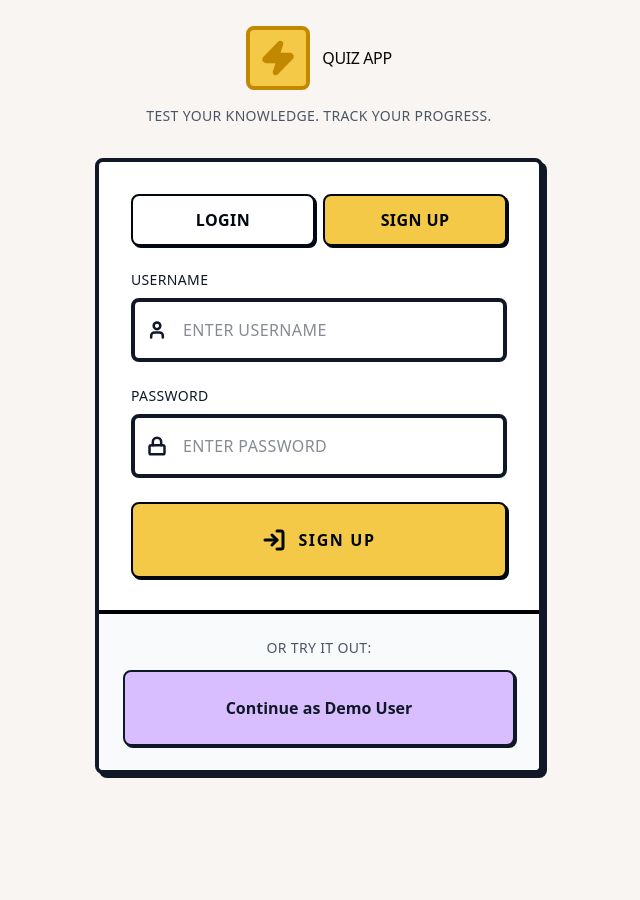
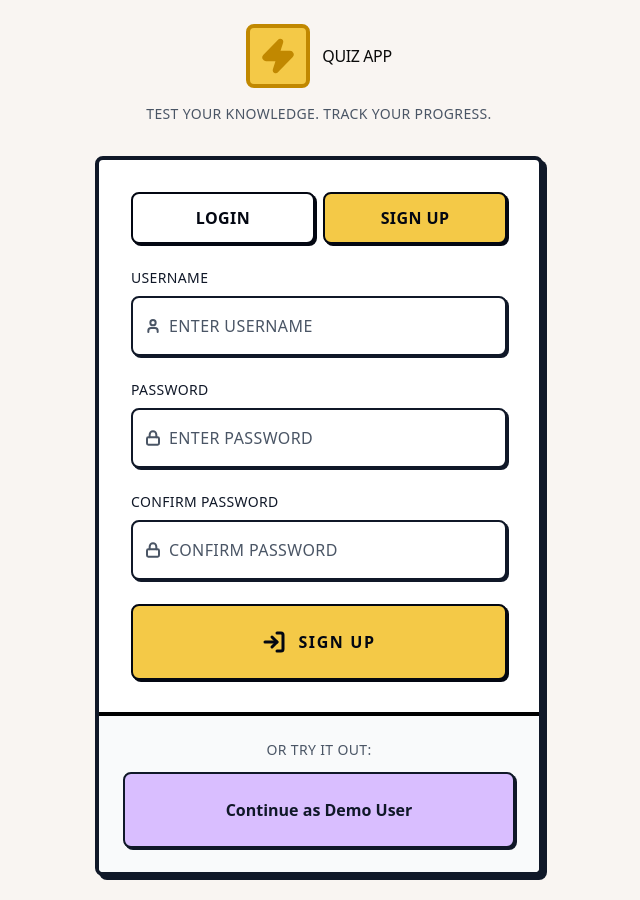
Before and after one commit to JakeerC/quiz-blitz, a Next.js app: page /login in a window 1280 px wide. Both pictures are taken after a click on the button "SIGN UP". Shown: the whole page, without its empty margins (321-961 px from the left). Before the commit the page ends 800 px from the top, so only its background shows below. Built offline with nearby package versions, Linux system fonts and the light colour scheme.

Commit message:
refact: refactor login/signup forms to use it.

```diff
--- a/src/app/history/component.tsx
+++ b/src/app/history/component.tsx
@@ -10,7 +10,6 @@ import {
 } from 'lucide-react';
 import {Button} from '@/components/ui/Button';
 import {cn, soundManager} from '@/utils';
-import {color} from '@/constants/colors';
 import {Difficulty, Grade} from '@/types';
 import {mockHistory} from '@/mocks/history';
 import {Badge} from '@/components/ui/Badge';
--- a/src/app/login/component.tsx
+++ b/src/app/login/component.tsx
@@ -1,8 +1,14 @@
 import {useState} from 'react';
-import {User, Lock, LogIn} from 'lucide-react';
+import {User, Lock, LogIn, Check, X, CircleX} from 'lucide-react';
 import {Button} from '@/components/ui/Button';
 import {Logo} from '@/components/ui/Logo';
 import {soundManager} from '@/utils';
+import {Input} from '@/components/ui/Input';
+import {
+  InputGroup,
+  InputGroupAddon,
+  InputGroupInput,
+} from '@/components/ui/InputGroup';
 
 type LoginProps = {
   onLogin: (username: string) => void;
@@ -11,6 +17,7 @@ type LoginProps = {
 export function Login({onLogin}: LoginProps) {
   const [username, setUsername] = useState('');
   const [password, setPassword] = useState('');
+  const [confirmPassword, setConfirmPassword] = useState('');
   const [isLogin, setIsLogin] = useState(true);
 
   const handleSubmit = (e: React.FormEvent) => {
@@ -67,21 +74,18 @@ export function Login({onLogin}: LoginProps) {
                 <label className="mb-2 block text-sm tracking-wide uppercase">
                   Username
                 </label>
-                <div className="relative">
-                  <User
-                    className="absolute top-1/2 left-4 -translate-y-1/2"
-                    size={20}
-                    strokeWidth={3}
-                  />
-                  <input
+                <InputGroup>
+                  <InputGroupInput
+                    placeholder="Enter username"
                     type="text"
                     value={username}
                     onChange={(e) => setUsername(e.target.value)}
-                    className="focus:border-primary border-box w-full bg-white py-4 pr-4 pl-12 tracking-wide uppercase focus:outline-none"
-                    placeholder="Enter username"
                     required
                   />
-                </div>
+                  <InputGroupAddon>
+                    <User size={20} strokeWidth={3} />
+                  </InputGroupAddon>
+                </InputGroup>
               </div>
 
               {/* Password Input */}
@@ -89,22 +93,48 @@ export function Login({onLogin}: LoginProps) {
                 <label className="mb-2 block text-sm tracking-wide uppercase">
                   Password
                 </label>
-                <div className="relative">
-                  <Lock
-                    className="absolute top-1/2 left-4 -translate-y-1/2"
-                    size={20}
-                    strokeWidth={3}
-                  />
-                  <input
+                <InputGroup>
+                  <InputGroupInput
+                    placeholder="Enter password"
                     type="password"
                     value={password}
                     onChange={(e) => setPassword(e.target.value)}
-                    className="focus:border-primary border-box w-full bg-white py-4 pr-4 pl-12 tracking-wide uppercase focus:outline-none"
-                    placeholder="Enter password"
                     required
                   />
+                  <InputGroupAddon>
+                    <Lock size={20} strokeWidth={3} />
+                  </InputGroupAddon>
+                </InputGroup>
+              </div>
+
+              {/* Confirm password Input */}
+              {!isLogin && (
+                <div>
+                  <label className="mb-2 block text-sm tracking-wide uppercase">
+                    Confirm Password
+                  </label>
+                  <InputGroup>
+                    <InputGroupInput
+                      placeholder="Confirm password"
+                      type="password"
+                      value={confirmPassword}
+                      onChange={(e) => setConfirmPassword(e.target.value)}
+                      required
+                    />
+                    <InputGroupAddon>
+                      <Lock size={20} strokeWidth={3} />
+                    </InputGroupAddon>
+                    <InputGroupAddon align="inline-end">
+                      {confirmPassword &&
+                        (password === confirmPassword ? (
+                          <Check size={20} strokeWidth={3} color="green" />
+                        ) : (
+                          <CircleX size={20} strokeWidth={3} color="red" />
+                        ))}
+                    </InputGroupAddon>
+                  </InputGroup>
                 </div>
-              </div>
+              )}
 
               {/* Submit Button */}
               <Button type="submit" variant="primary" size="full">
```
